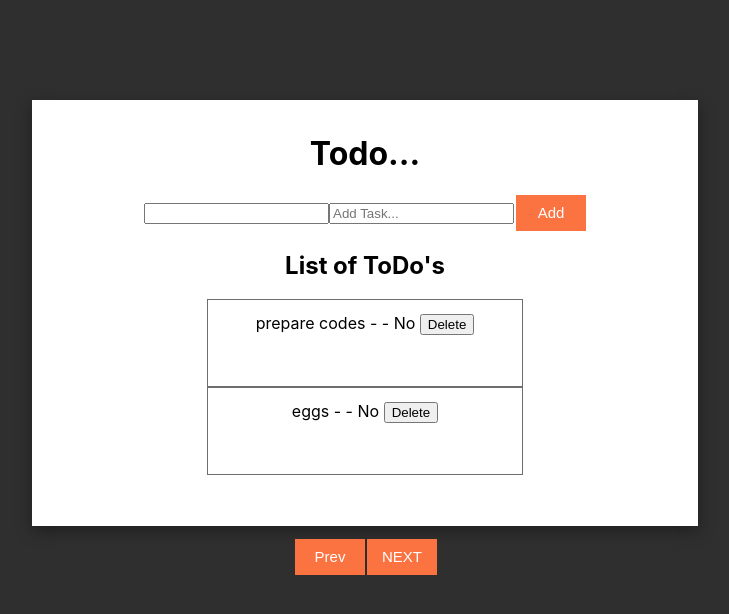
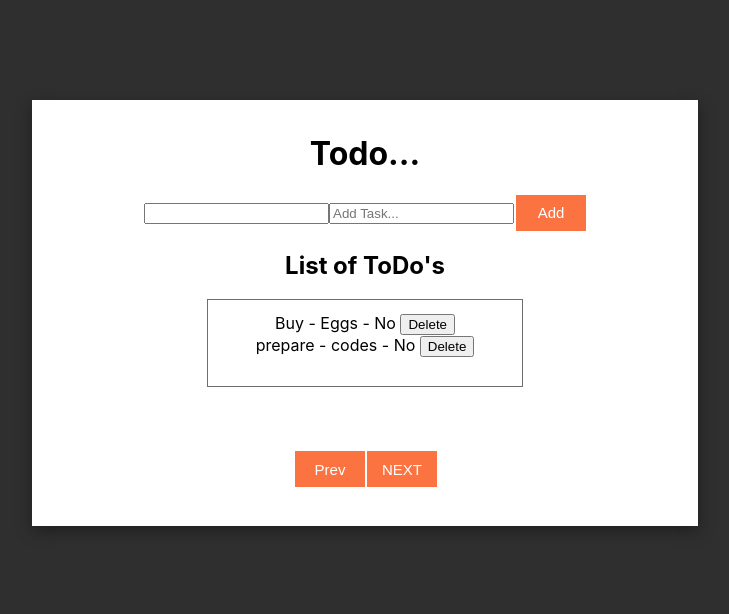
Before and after one commit to Duwesh/React-Examples, a React (Create React App) app in the folder todo_047/: page / in a window 1280 px wide. Shown: the top 614 px of the page, without its empty margins (275-1004 px from the left). Built offline with nearby package versions, Linux system fonts and the light colour scheme; data requests are answered from the project's data file.

Commit message:
ToDO list

```diff
--- a/todo_047/db.json
+++ b/todo_047/db.json
@@ -1,19 +1,16 @@
 {
   "todos": [
     {
-      "title": "prepare codes",
+      "title": "Buy",
+      "task": "Eggs",
       "status": false,
-      "id": 3
+      "id": 1
     },
     {
-      "title": "eggs",
+      "title": "prepare",
+      "task": "codes",
       "status": false,
-      "id": 6
-    },
-    {
-      "title": "milk",
-      "status": false,
-      "id": 7
+      "id": 2
     }
   ]
 }
--- a/todo_047/src/components/todo.jsx
+++ b/todo_047/src/components/todo.jsx
@@ -61,7 +61,7 @@ const getData = ()=>{
         <ToDoInput setDatafunc={setDatafunc}/>
         <h2>List of ToDo's</h2>
 
-        <div >
+        <div className="todoItem">
 
         {data.map((e)=>{
             return  <ToDoItem key={e.id} id={e.id} task={e.task} title={e.title} status={e.status} deleteFunc={deleteFunc}/>
--- a/todo_047/src/components/todoItem.jsx
+++ b/todo_047/src/components/todoItem.jsx
@@ -1,7 +1,7 @@
 export const ToDoItem = ({id,status,task,title,deleteFunc})=>{
 
     return (
-        <div className="todoItem" >
+        <div  >
                <span> {title} - {task} - {status?"Yes":"No"} <button onClick={()=>{
                    deleteFunc(id)
                }}>Delete</button>  </span>
```
